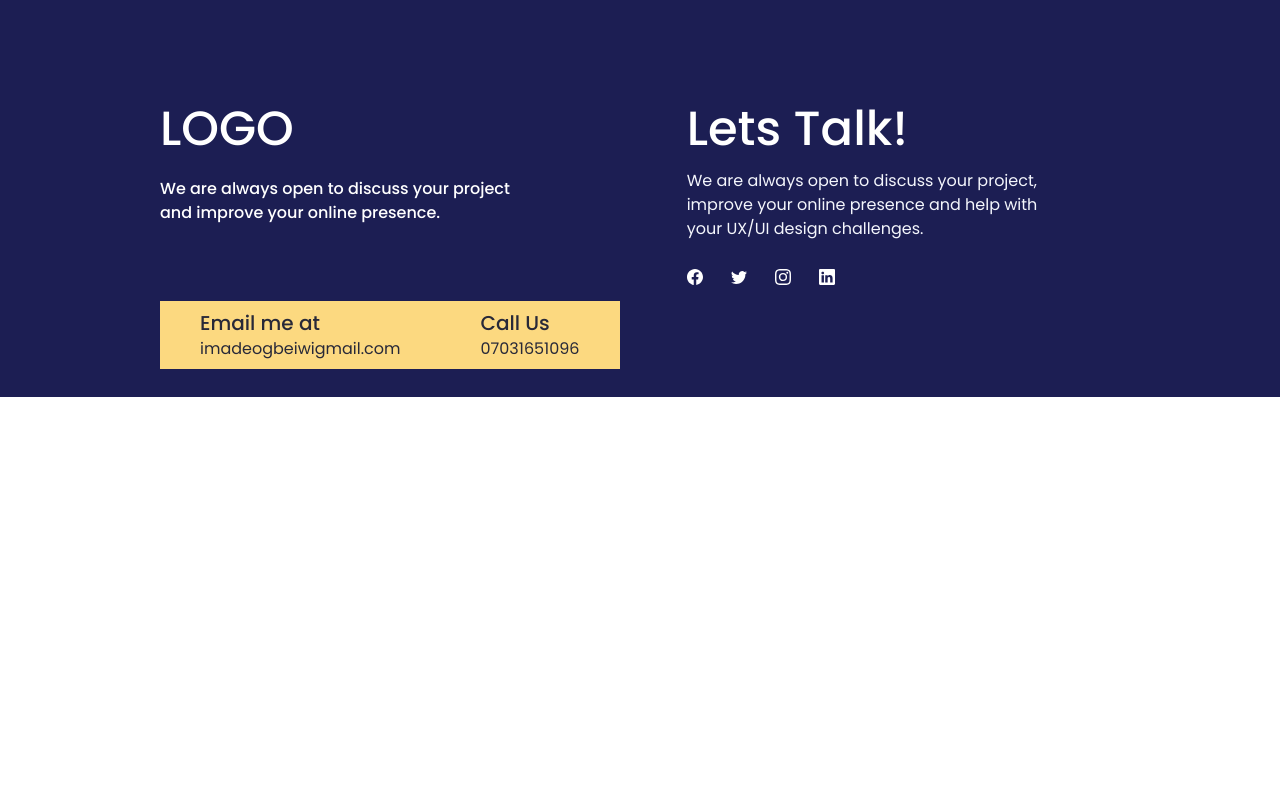
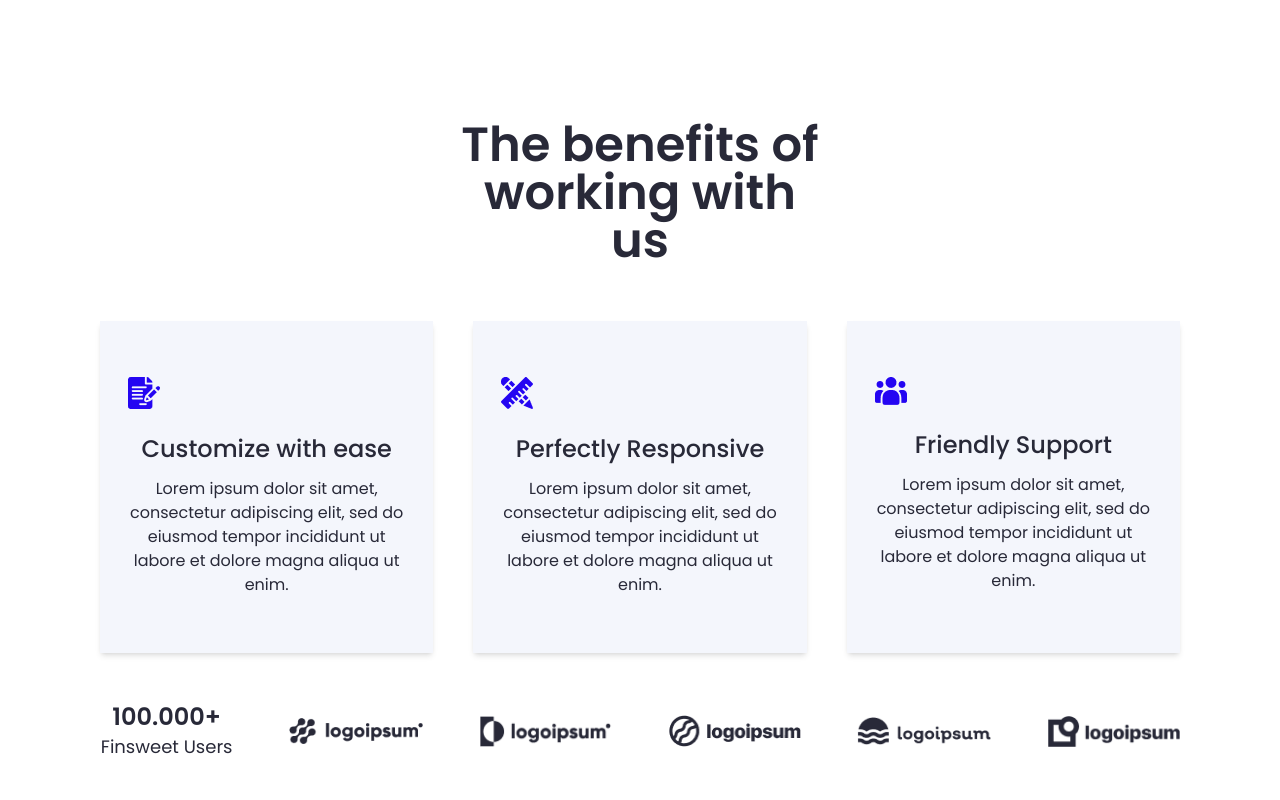
Before and after one commit to WinifredOgbeiwi/Website_Builder, a React (Vite) app: page /about in a window 1280 px wide. Shown: the part 3040-3840 px from the top of the page. Before the commit the page ends 3437 px from the top, so only its background shows below. Built offline with nearby package versions, Linux system fonts and the light colour scheme.

Commit message:
responsive ABOUT -  benefit section

```diff
--- a/src/components/headings.jsx
+++ b/src/components/headings.jsx
@@ -12,7 +12,7 @@ const Heading1 = ({ text, color }) => {
 // font 48px
 const Heading2 = ({ text, align,width }) => {
     return (
-        <h2 className={`text-2xl sm:text-3xl md:text-5xl font-semibold  ${width} leading-tight ${align}`}>{text}</h2>
+        <h2 className={`text-3xl sm:text-3xl md:text-5xl font-semibold  ${width} leading-tight ${align}`}>{text}</h2>
     )
     // md: w - 8 / 12
 }
--- a/src/routes/About.jsx
+++ b/src/routes/About.jsx
@@ -10,11 +10,11 @@ const About = () => {
   return (
     <>
       <Hero />
-     <WhoWeAre />
+      <WhoWeAre />
       <Process />
-     <Mission />
-        {/* <Benefit />
-      <Team/> */}
+      <Mission />
+      <Benefit />
+      {/*  <Team/> */}
     </>
   )
 }
--- a/src/sections/about/benefit.jsx
+++ b/src/sections/about/benefit.jsx
@@ -5,8 +5,8 @@ import assets from '../../constants/assets'
 
 export const Benefit = () => {
     return (
-        <section className=" py-[128px] text-center flex flex-col items-center ">
-            <Heading2 text="The benefits of working with us" width="w-1/3" />
+        <section className="py-20 md:py-[128px] text-center flex flex-col items-center ">
+            <Heading2 text="The benefits of working with us" width="md:w-2/3 lg:w-1/3" />
             <div className='grid md:grid-cols-3 gap-10 mt-14 '>
                 {data.benefit_box_data.map(({ id, img, heading, paragraph }) => (
                     <div key={id} className=' shadow-md bg-[#F4F6FC] py-14 px-7 w-full'>
@@ -16,10 +16,10 @@ export const Benefit = () => {
                     </div>
                 ))}
             </div>
-            <div className='grid grid-cols-3 xl:grid-cols-6 items-center gap-x-14 gap-y-6 mt-12'>
+            <div className='grid grid-cols-3 xl:grid-cols-6 items-center gap-x-4 sm:gap-x-14 gap-y-6 mt-12'>
                 <div>
-                    <Heading3 text="100.000+" />
-                    <p>Finsweet Users</p>
+                    <h6 className='font-semibold text-lg md:text-2xl'>100.000+</h6>
+                    <p className=' p-0 m-0 text-xs md:text-lg'>Finsweet Users</p>
                 </div>
                 <img src={assets.logo_1} alt="" />
                 <img src={assets.logo_2} alt=""  />
```
Also changed, not shown: src/index.css (line endings or trailing spaces).
